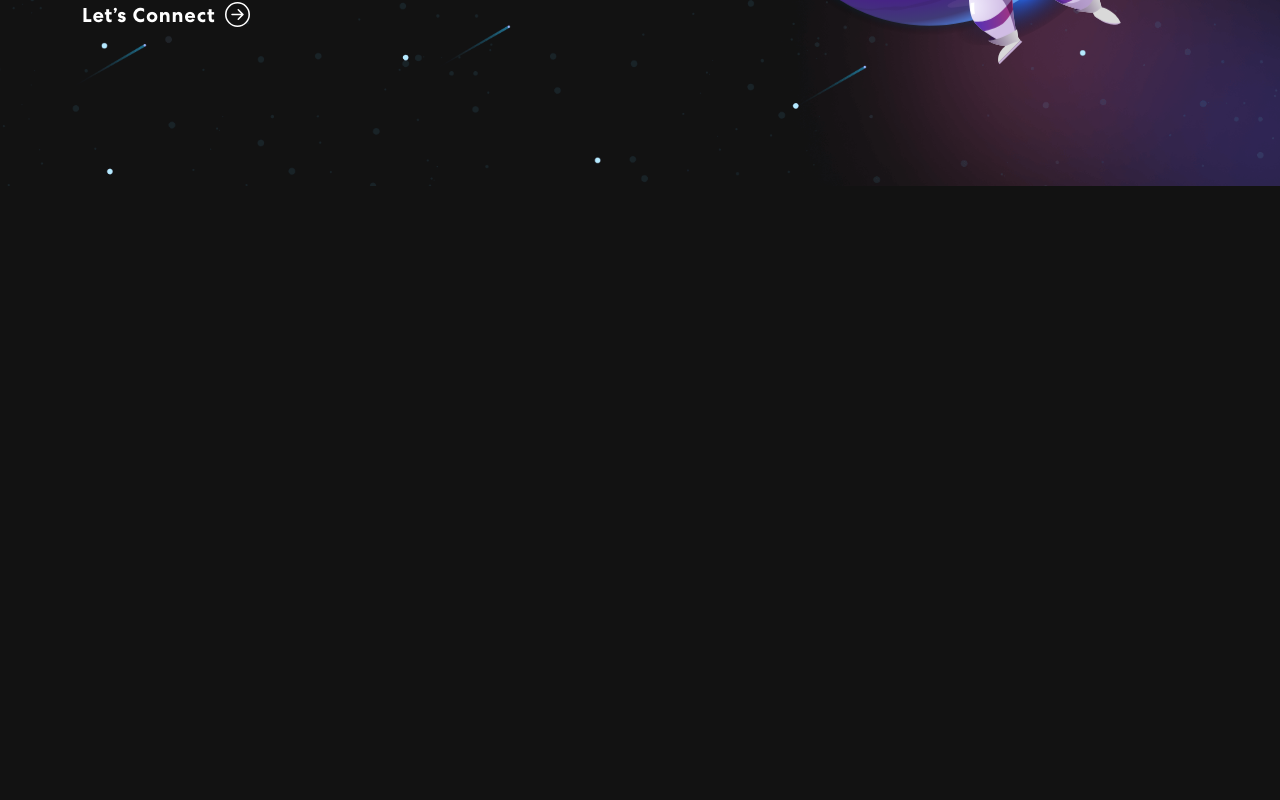
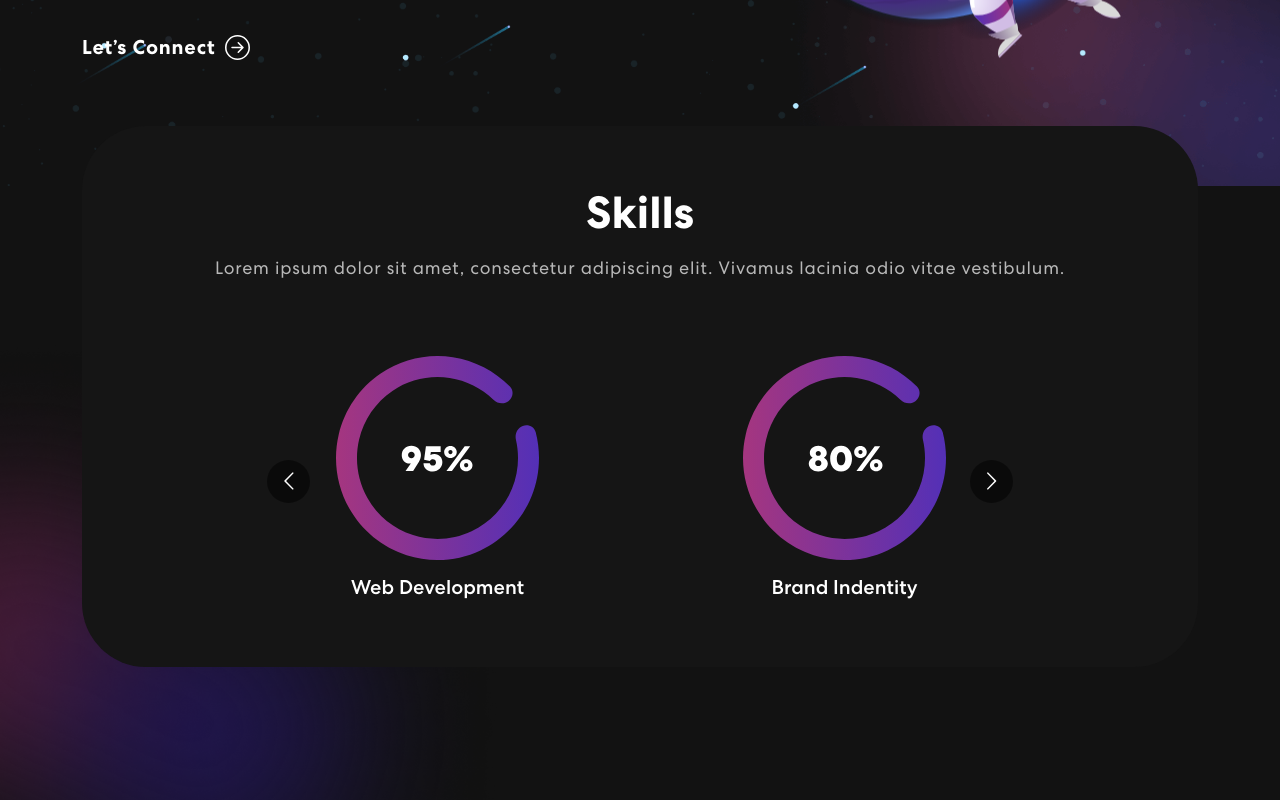
Before and after one commit to juancarlos19820603/portafolio-personal, a React (Create React App) app: page / in a window 1280 px wide. Shown: the part 580-1380 px from the top of the page. Before the commit the page ends 800 px from the top, so only its background shows below. Built offline with nearby package versions, Linux system fonts and the light colour scheme.

Commit message:
feat(Banner): add skills carousel to Banner component

```diff
--- a/package.json
+++ b/package.json
@@ -12,6 +12,7 @@
     "react-bootstrap-icons": "^1.11.4",
     "react-dom": "^18.3.1",
     "react-lorem-ipsum": "^1.4.10",
+    "react-multi-carousel": "^2.8.5",
     "react-scripts": "5.0.1",
     "web-vitals": "^2.1.4"
   },
--- a/src/App.css
+++ b/src/App.css
@@ -299,6 +299,8 @@
 .banner img {
   animation: updown 3s linear infinite;
 }
+
+
 @keyframes updown {
     0% {
         transform: translateY(-20px);
--- a/src/App.js
+++ b/src/App.js
@@ -3,6 +3,7 @@
 import './App.css';
 import { NavBar } from './components/NavBar';
 import {Banner} from './components/Banner'
+import { Skills } from './components/Skills';
 import 'bootstrap/dist/css/bootstrap.min.css';
 import React, { useRef } from 'react';
 
@@ -12,6 +13,7 @@
     <div className="App">
       <NavBar/>
       <Banner/>
+      <Skills/>
 
     </div>
   );
--- /dev/null
+++ b/src/components/Skills.js
@@ -0,0 +1,69 @@
+import { Container, Row, Col } from "react-bootstrap";
+import Carousel from "react-multi-carousel";
+import "react-multi-carousel/lib/styles.css";
+import meter1 from "../assets/img/meter1.svg";
+import meter2 from "../assets/img/meter2.svg";
+import meter3 from "../assets/img/meter3.svg";
+import colorSharp from "../assets/img/color-sharp.png";
+
+
+export const Skills = ()=>{
+    const responsive = {
+        superLargeDesktop: {
+          // the naming can be any, depends on you.
+          breakpoint: { max: 4000, min: 3000 },
+          items: 5
+        },
+        desktop: {
+          breakpoint: { max: 3000, min: 1024 },
+          items: 3
+        },
+        tablet: {
+          breakpoint: { max: 1024, min: 464 },
+          items: 2
+        },
+        mobile: {
+          breakpoint: { max: 464, min: 0 },
+          items: 1
+        }
+      };
+      return (
+        <section className="skill" id="skills">
+                <Container>
+                    <Row>
+                        <Col>
+
+                        <div className="skill-bx">
+                            <h2>
+                                Skills
+                            </h2>
+                            <p>Lorem ipsum dolor sit amet, consectetur adipiscing elit. Vivamus lacinia odio vitae vestibulum.</p>
+                            <Carousel responsive={responsive} infinite={true} className="skill-slider">
+                                <div className="item">
+                                    <img src={meter1} alt="image"/>
+                                    <h5> Web Development</h5>
+                                </div>
+
+                                <div className="item">
+                                    <img src={meter2} alt="image"/>
+                                    <h5> Brand Indentity</h5>
+                                </div>
+
+                                <div className="item">
+                                    <img src={meter3} alt="image"/>
+                                    <h5> Logo Design</h5>
+                                </div>
+
+                                <div className="item">
+                                    <img src={meter1} alt="image"/>
+                                    <h5> Web Development</h5>
+                                </div>
+                            </Carousel>
+                        </div>
+                        </Col>
+                    </Row>
+                </Container>
+                <img className="background-image-left" src={colorSharp}/>
+        </section>
+      );
+}
```
Also changed, not shown: 1 other file (tests, documents, lock files or other folders).
